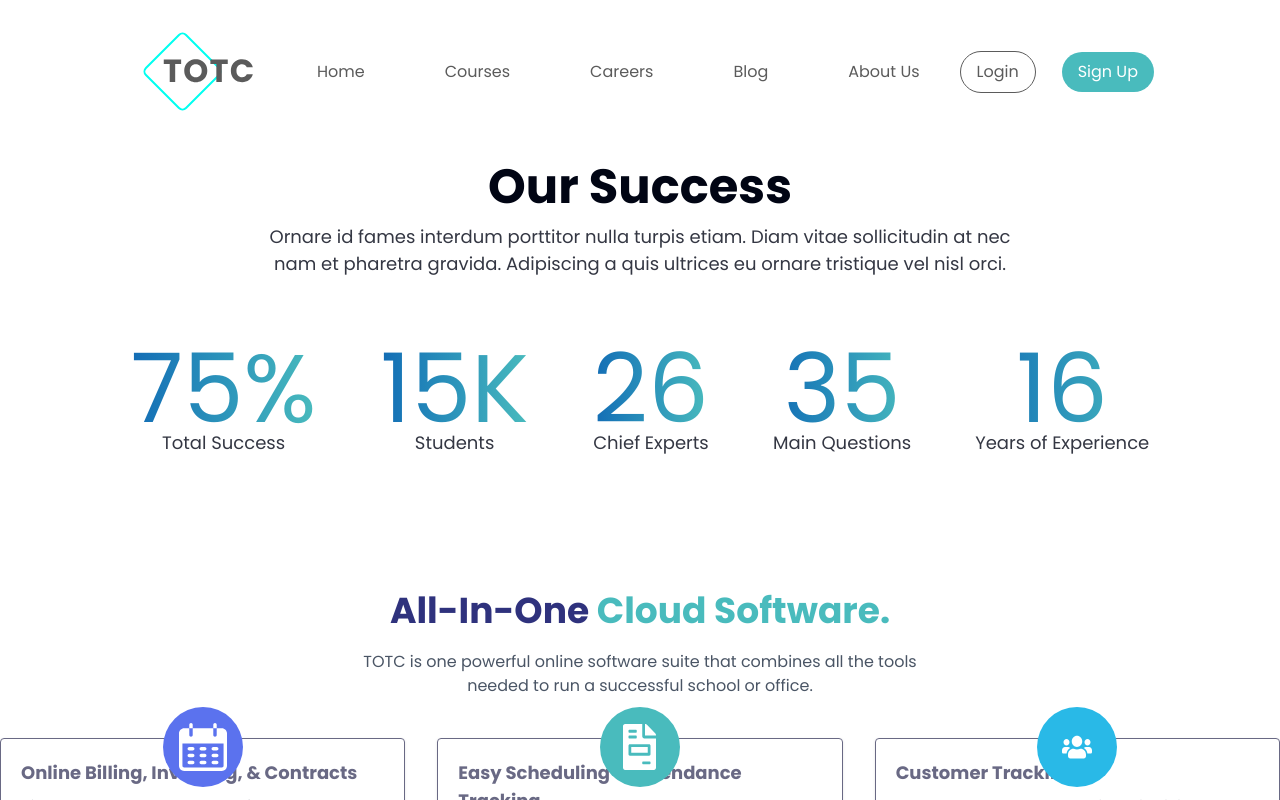
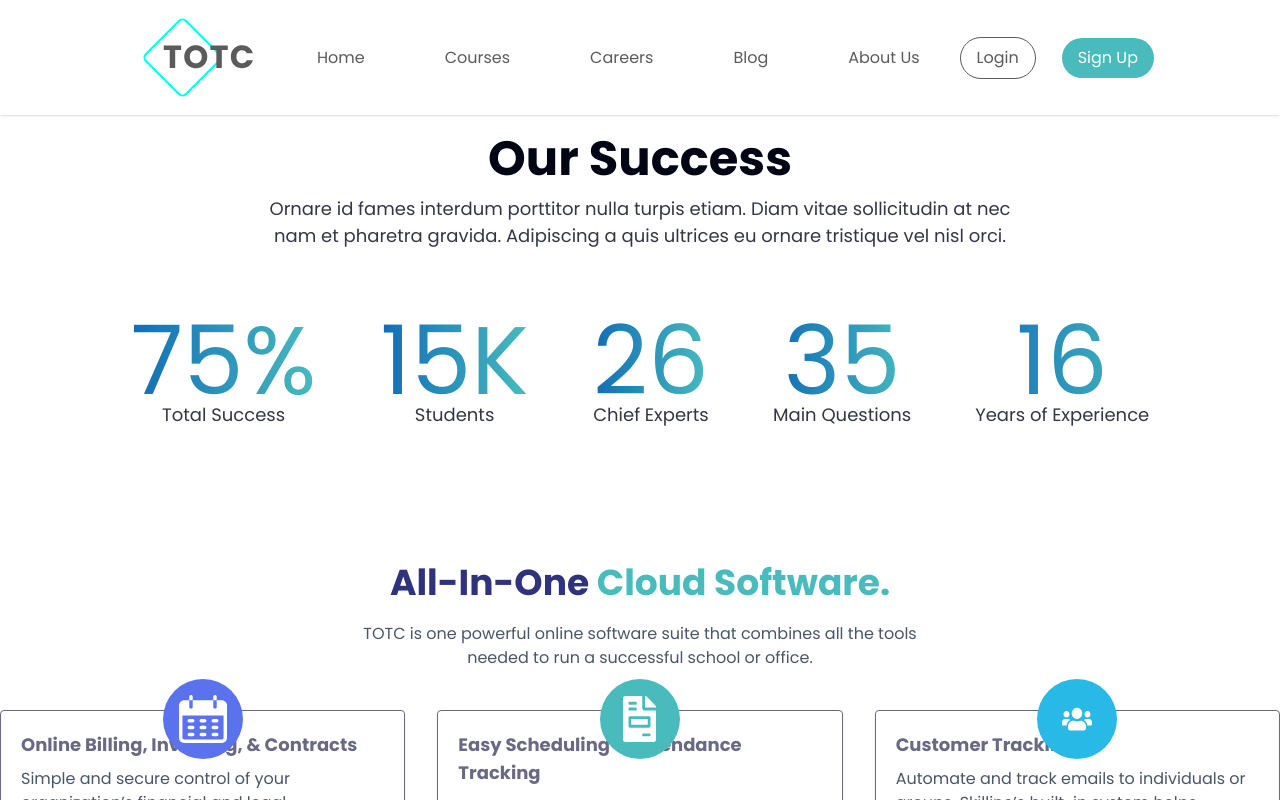
Before and after one commit to Sumit134coder/CourseBuilder, a Next.js app: page / in a window 1280 px wide. Shown: the top 800 px of the page. Built offline with nearby package versions, Linux system fonts and the light colour scheme.

Commit message:
styles : navbar designs

```diff
--- a/src/components/layout/Navbar.jsx
+++ b/src/components/layout/Navbar.jsx
@@ -13,9 +13,9 @@ const navLinks = [
 
 const Navbar = () => {
   return (
-    <header className="sticky top-0 w-full">
+    <header className="sticky top-0 w-full bg-white z-100 shadow">
       <nav
-        className="flex items-center justify-between px-[126px] py-[30px]"
+        className="flex items-center justify-between px-31.5 py-4"
         aria-label="Primary navigation"
       >
         <Link href="/" aria-label="Go to homepage">
```
